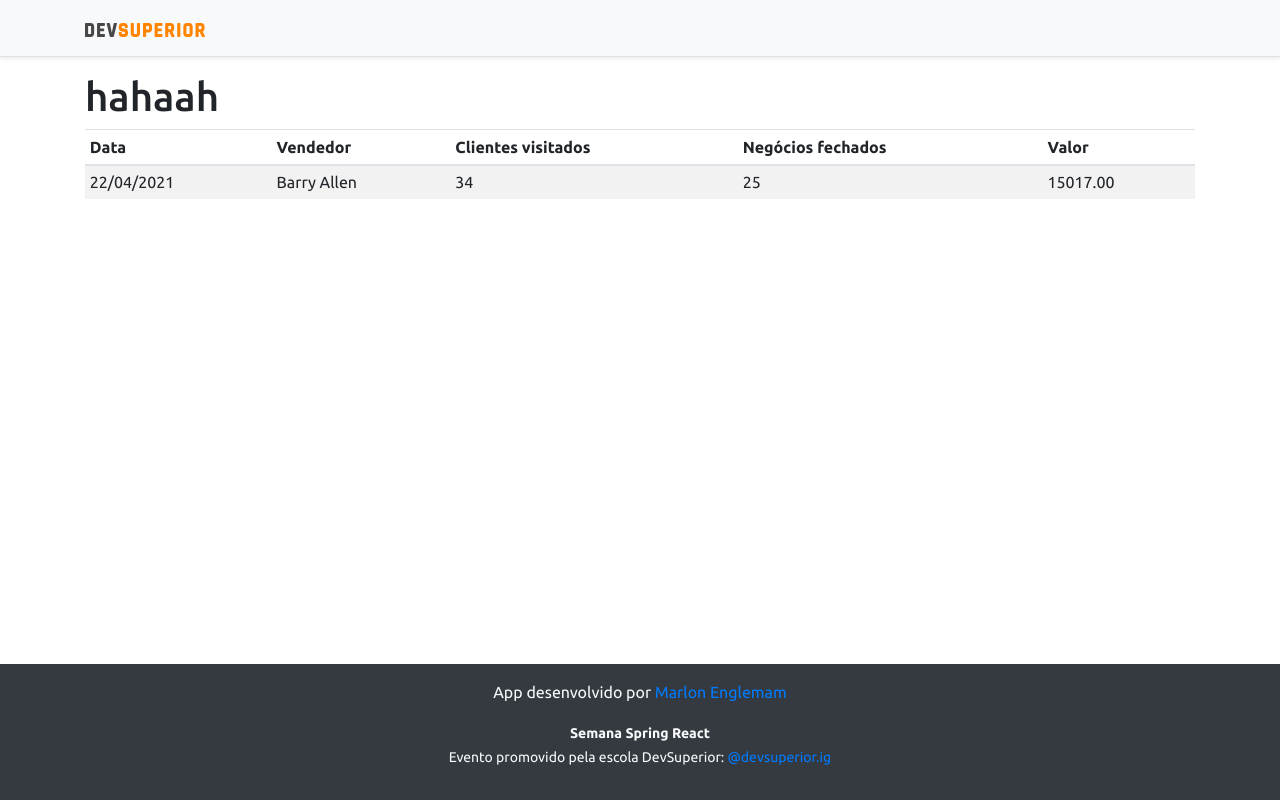
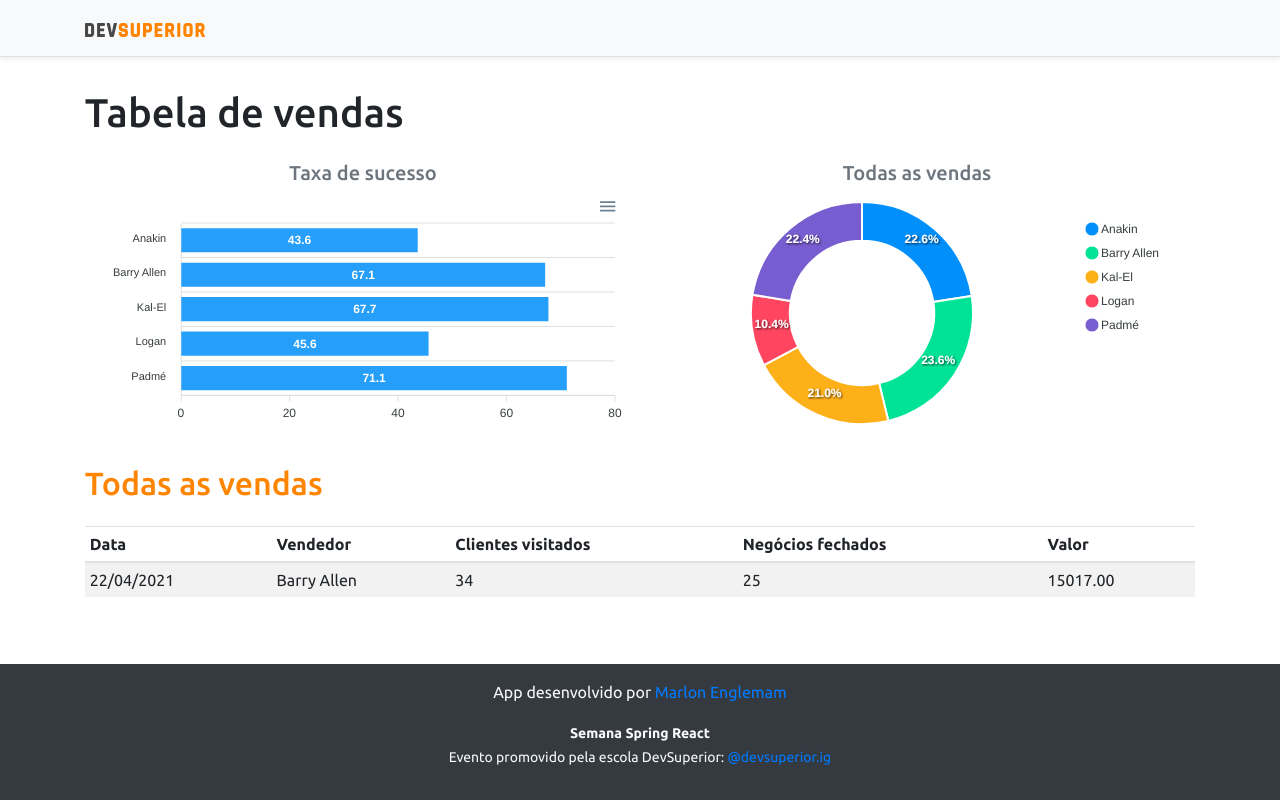
Before and after one commit to MarlonX19/sdsvendas, a React (Create React App) app in the folder frontend/: page / in a window 1280 px wide. Built offline with nearby package versions, Linux system fonts and the light colour scheme.

Commit message:
added static charts

```diff
--- a/frontend/package.json
+++ b/frontend/package.json
@@ -10,10 +10,12 @@
     "@types/node": "^12.0.0",
     "@types/react": "^17.0.0",
     "@types/react-dom": "^17.0.0",
+    "apexcharts": "^3.26.1",
     "bootstrap": "^4.6.0",
     "jquery": "1.9.1",
     "popper.js": "^1.16.1",
     "react": "^17.0.2",
+    "react-apexcharts": "^1.3.9",
     "react-dom": "^17.0.2",
     "react-scripts": "4.0.3",
     "typescript": "^4.1.2",
--- a/frontend/src/App.tsx
+++ b/frontend/src/App.tsx
@@ -2,13 +2,28 @@
 import NavBar from 'components/NavBar';
 import Footer from 'components/Footer';
 import Datatable from 'components/Datatable';
+import BarChart from 'components/BarChart';
+import DonutChart from 'components/DonutChart';
 
 function App() {
   return (
     <>
       <NavBar />
       <div className='container'>
-      <h1>hahaah</h1>
+      <h1 className='py-3'>Tabela de vendas</h1>
+      <div className='row px-3'>
+        <div className='col-sm-6'>
+          <h5 className='text-center text-secondary'>Taxa de sucesso</h5>
+          <BarChart />
+        </div>
+        <div className='col-sm-6'>
+          <h5 className='text-center text-secondary'>Todas as vendas</h5>
+          <DonutChart />
+        </div>
+      </div>
+      <div className='py-3'>
+        <h2 className='text-primary'>Todas as vendas</h2>
+      </div>
       <Datatable />
       </div>
       <Footer />
--- /dev/null
+++ b/frontend/src/components/BarChart/index.tsx
@@ -0,0 +1,39 @@
+import React from 'react';
+import Chart from 'react-apexcharts';
+
+
+const BarChart: React.FC = () => {
+
+  const options = {
+    plotOptions: {
+        bar: {
+            horizontal: true,
+        }
+    },
+};
+
+const mockData = {
+    labels: {
+        categories: ['Anakin', 'Barry Allen', 'Kal-El', 'Logan', 'Padmé']
+    },
+    series: [
+        {
+            name: "% Sucesso",
+            data: [43.6, 67.1, 67.7, 45.6, 71.1]
+        }
+    ]
+};
+
+  return (
+    <div>
+      <Chart
+      options={{...options, xaxis: mockData.labels}}
+      series={mockData.series}
+      type='bar'
+      height='240'
+      />
+    </div>
+  )
+}
+
+export default BarChart;
--- /dev/null
+++ b/frontend/src/components/DonutChart/index.tsx
@@ -0,0 +1,30 @@
+import React from 'react';
+import Chart from 'react-apexcharts';
+
+
+const DonutChart: React.FC = () => {
+
+  const mockData = {
+    series: [477138, 499928, 444867, 220426, 473088],
+    labels: ['Anakin', 'Barry Allen', 'Kal-El', 'Logan', 'Padmé']
+}
+
+const options = {
+    legend: {
+        show: true
+    }
+}
+
+  return (
+    <div>
+      <Chart
+      options={{...options, labels: mockData.labels}}
+      series={mockData.series}
+      type='donut'
+      height='240'
+    />
+  </div>
+  )
+}
+
+export default DonutChart;
```
Also changed, not shown: 1 other file (tests, documents, lock files or other folders).
